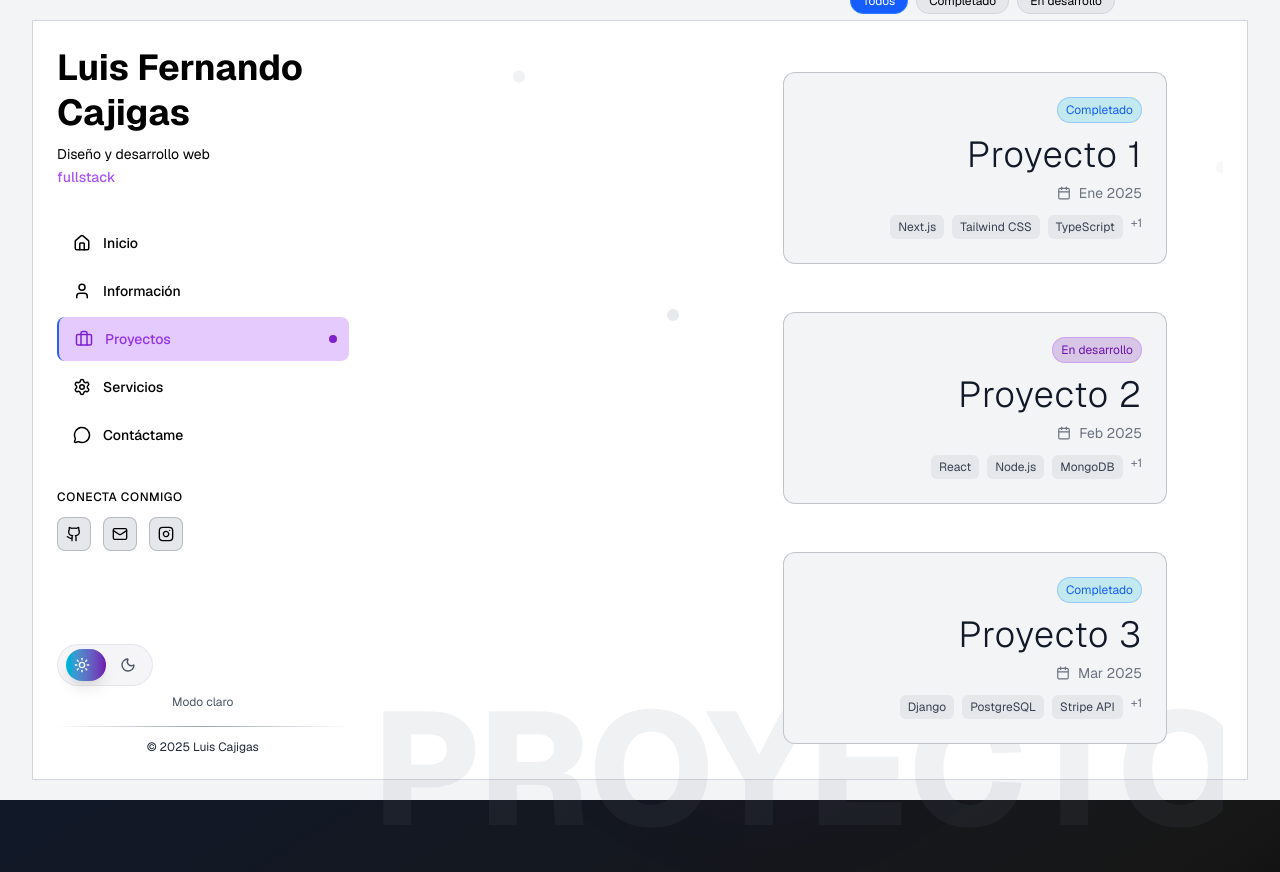
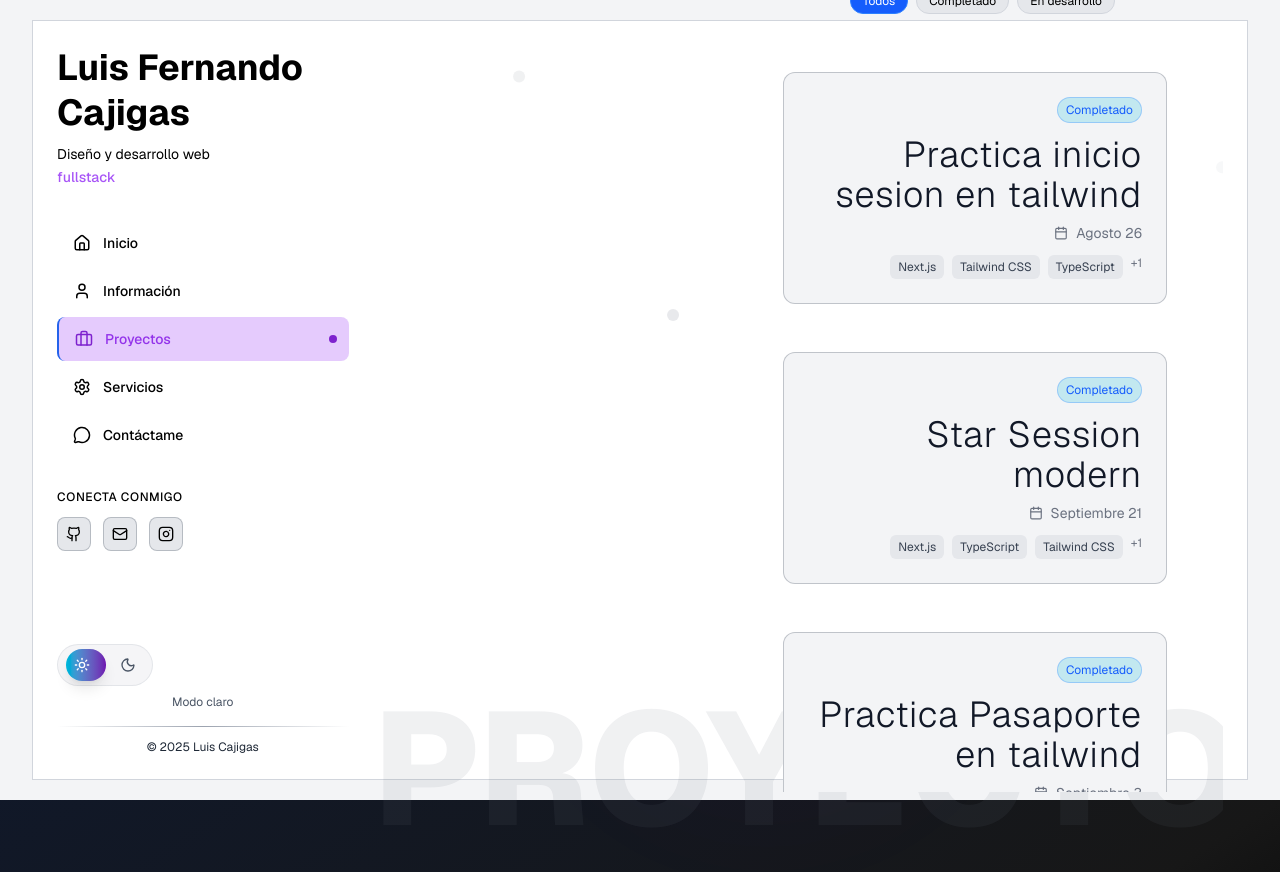
Before and after one commit to luiscajigas/luis_fernando_cajigas, a Next.js app: page / in a window 1280 px wide. Both pictures are taken after a click on the button "Proyectos". Built offline with nearby package versions, Linux system fonts and the light colour scheme; a web font is replaced by a local one.

Commit message:
agrego 3 proyectos nuevos

```diff
--- a/src/app/sections/Proyectos.tsx
+++ b/src/app/sections/Proyectos.tsx
@@ -26,8 +26,8 @@ export default function Proyectos() {
 
   const proyectos = [
     {
-      titulo: "Proyecto 1",
-      fecha: "Ene 2025",
+      titulo: "Practica inicio sesion en tailwind",
+      fecha: "Agosto 26",
       descripcion: "Proyecto frontend sobre un inicio de sesión realizado con Tailwind CSS y sus propiedades avanzadas, implementado en Next.js con animaciones fluidas y diseño responsive.",
       imagen: "/images/proyecto1.png",
       github: "https://github.com/luiscajigas/trabajos-diseno.git",
@@ -36,28 +36,28 @@ export default function Proyectos() {
       estado: "Completado"
     },
     {
-      titulo: "Proyecto 2",
-      fecha: "Feb 2025",
-      descripcion: "Dashboard administrativo moderno con autenticación, gestión de usuarios y visualización de datos en tiempo real. Interfaz intuitiva y responsive.",
-      imagen: "/images/proyecto1.png",
-      github: "https://github.com/luiscajigas/trabajos-diseno.git",
-      web: "https://trabajos-diseno.vercel.app/",
-      tecnologias: ["React", "Node.js", "MongoDB", "Chart.js"],
-      estado: "En desarrollo"
+      titulo: "Star Session modern",
+      fecha: "Septiembre 21",
+      descripcion: "Página de autenticación premium con diseño tipo glassmorphism, animaciones garantizando buena experiencia al usuario. Cuenta con una interfaz moderna con efectos visuales y transiciones fluidas",
+      imagen: "/images/proyecto2.png",
+      github: "https://github.com/luiscajigas/start-session.git",
+      web: "https://inico-sesion.vercel.app/",
+      tecnologias: ["Next.js", "TypeScript", "Tailwind CSS", "React 18"],
+      estado: "Completado"
     },
     {
-      titulo: "Proyecto 3",
-      fecha: "Mar 2025",
-      descripcion: "E-commerce completo con carrito de compras, pasarela de pagos, gestión de inventario y panel de administración integrado.",
-      imagen: "/images/proyecto1.png",
-      github: "https://github.com/luiscajigas/trabajos-diseno.git",
-      web: "https://trabajos-diseno.vercel.app/",
-      tecnologias: ["Django", "PostgreSQL", "Stripe API", "CSS3"],
+      titulo: "Practica Pasaporte en tailwind",
+      fecha: "Septiembre 3",
+      descripcion: "Pase de abordar digital interactivo con diseño realista tipo ticket físico. Replica la experiencia visual de un boarding pass de aerolínea con QR code funcional, detalles de vuelo y estética profesional de aviación",
+      imagen: "/images/proyecto3.png",
+      github: "https://github.com/luiscajigas/pasa.git",
+      web: "https://pasa-alpha.vercel.app/",
+      tecnologias: ["Next.JS", "Tailwind CSS", "React 18"],
       estado: "Completado"
     },
     {
       titulo: "Proyecto 4",
-      fecha: "Abr 2025",
+      fecha: "Septiembre 3",
       descripcion: "Landing page empresarial completamente responsive con animaciones avanzadas, optimizada para SEO y rendimiento.",
       imagen: "/images/proyecto1.png",
       github: "https://github.com/luiscajigas/trabajos-diseno.git",
```
Also changed, not shown: public/images/proyecto2.png (added), public/images/proyecto3.png (added), src/app/components/SplashScreen.tsx (line endings or trailing spaces).
